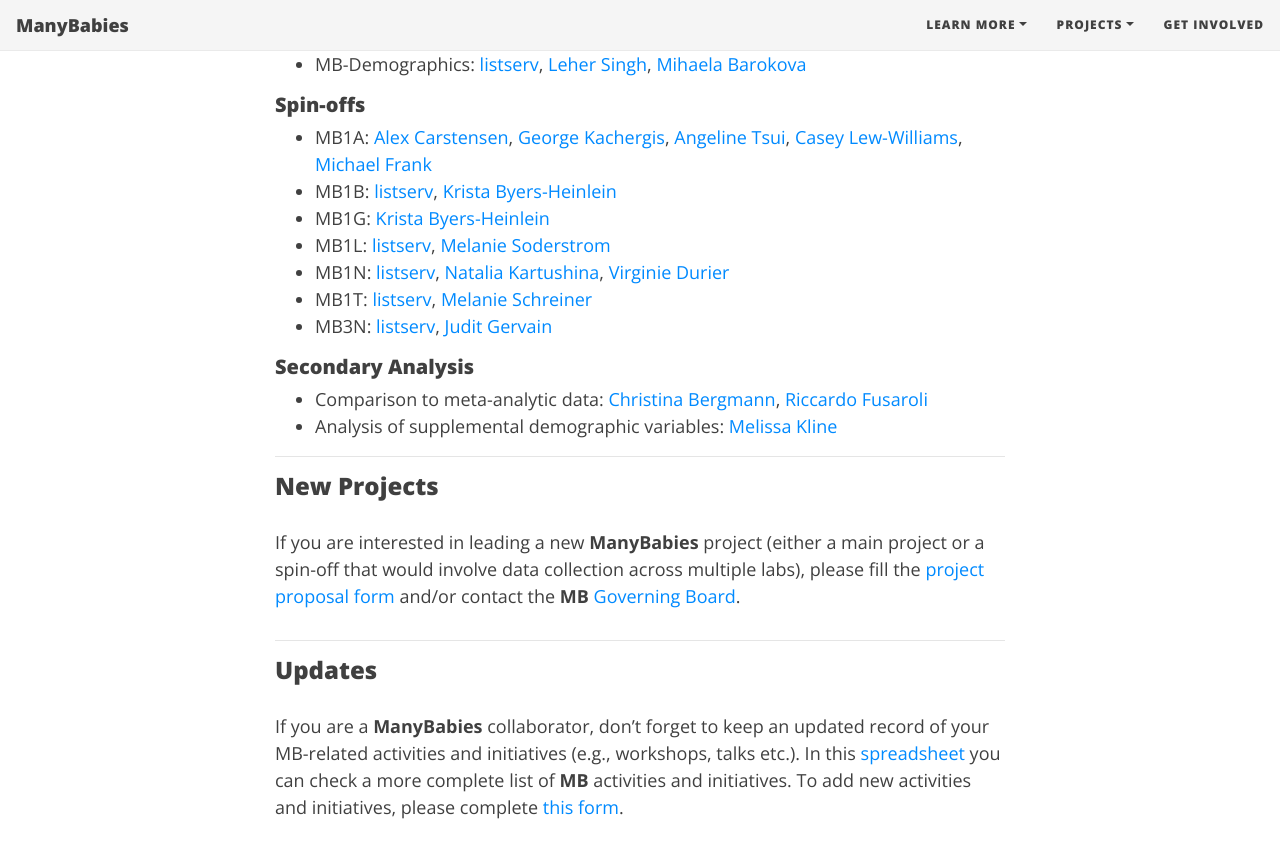
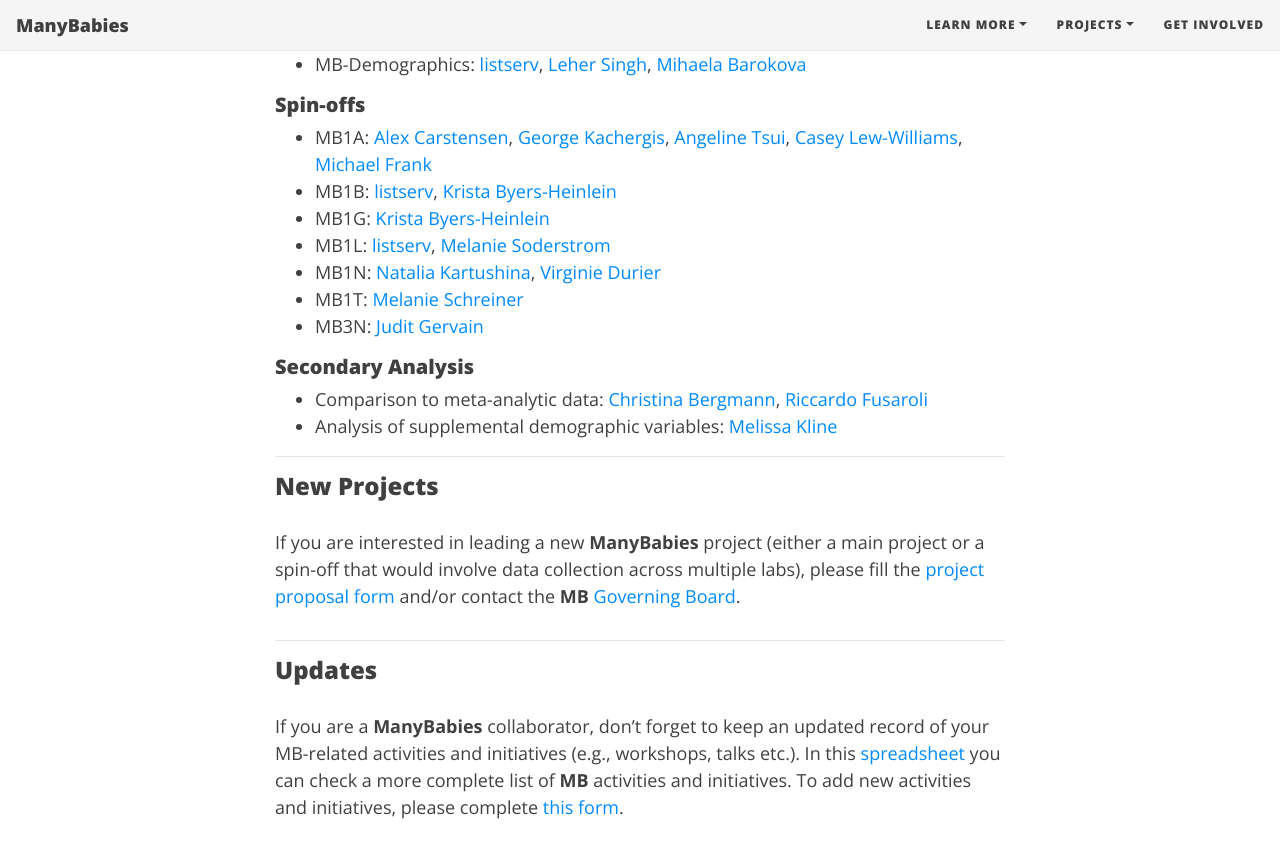
Before and after one commit to manybabies/manybabies.github.io, a Jekyll site: the page built from sign_up_log_in.md, in a window 1280 px wide and 900 px high, scrolled down 1043 px. Shown: the top 858 px of the window. Built offline with Jekyll 4.4.1, drawn with Linux system fonts in a browser that asks for light colours; nearby versions of some CDN libraries; some web fonts are replaced.

Commit message:
Update sign_up_log_in.md

```diff
--- a/sign_up_log_in.md
+++ b/sign_up_log_in.md
@@ -53,9 +53,9 @@
 * MB1B: [listserv](https://groups.google.com/forum/#!forum/manybabies-bilingual), [Krista Byers-Heinlein](mailto:K.Byers@concordia.ca)
 * MB1G: [Krista Byers-Heinlein](mailto:K.Byers@concordia.ca)
 * MB1L: [listserv](https://groups.google.com/u/1/g/mb1-cdi-follow-up), [Melanie Soderstrom](mailto:M_Soderstrom@umanitoba.ca)
-* MB1N: [listserv](https://mailman.stanford.edu/mailman/listinfo/manybabies1), [Natalia Kartushina](mailto:natalia.kartushina@psykologi.uio.no), [Virginie Durier](mailto:virginie.durier@univ-rennes1.fr)
-* MB1T: [listserv](https://mailman.stanford.edu/mailman/listinfo/manybabies1), [Melanie Schreiner](mailto:melanie.schreiner@psych.uni-goettingen.de)
-* MB3N: [listserv](https://mailman.stanford.edu/mailman/listinfo/manybabies3), [Judit Gervain](mailto:judit.gervain@parisdescartes.fr)
+* MB1N: [Natalia Kartushina](mailto:natalia.kartushina@psykologi.uio.no), [Virginie Durier](mailto:virginie.durier@univ-rennes1.fr)
+* MB1T: [Melanie Schreiner](mailto:melanie.schreiner@psych.uni-goettingen.de)
+* MB3N: [Judit Gervain](mailto:judit.gervain@parisdescartes.fr)
 
 ##### Secondary Analysis
 * Comparison to meta-analytic data: [Christina Bergmann](mailto:Christina.Bergmann@mpi.nl), [Riccardo Fusaroli](mailto:fusaroli@cas.au.dk)
```
